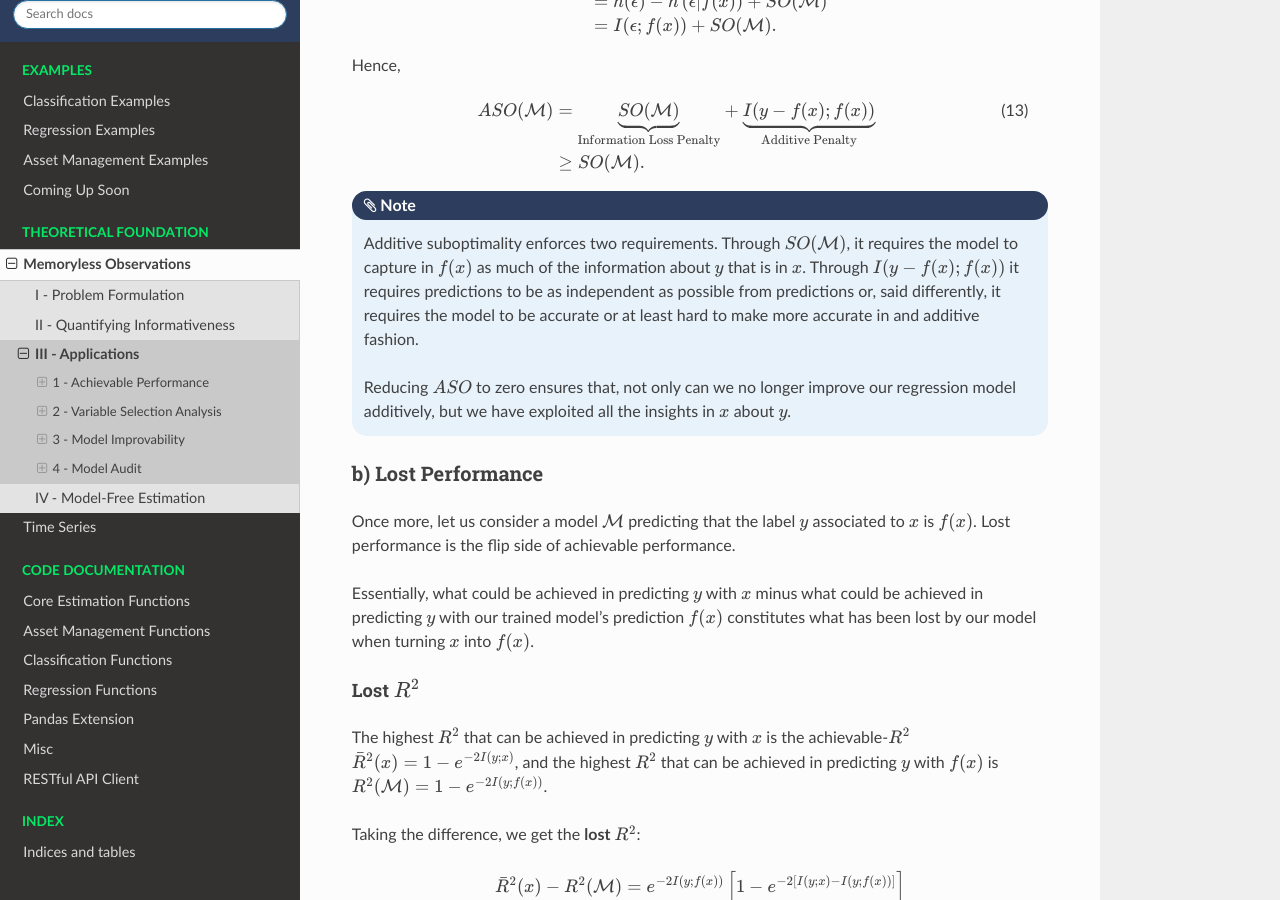
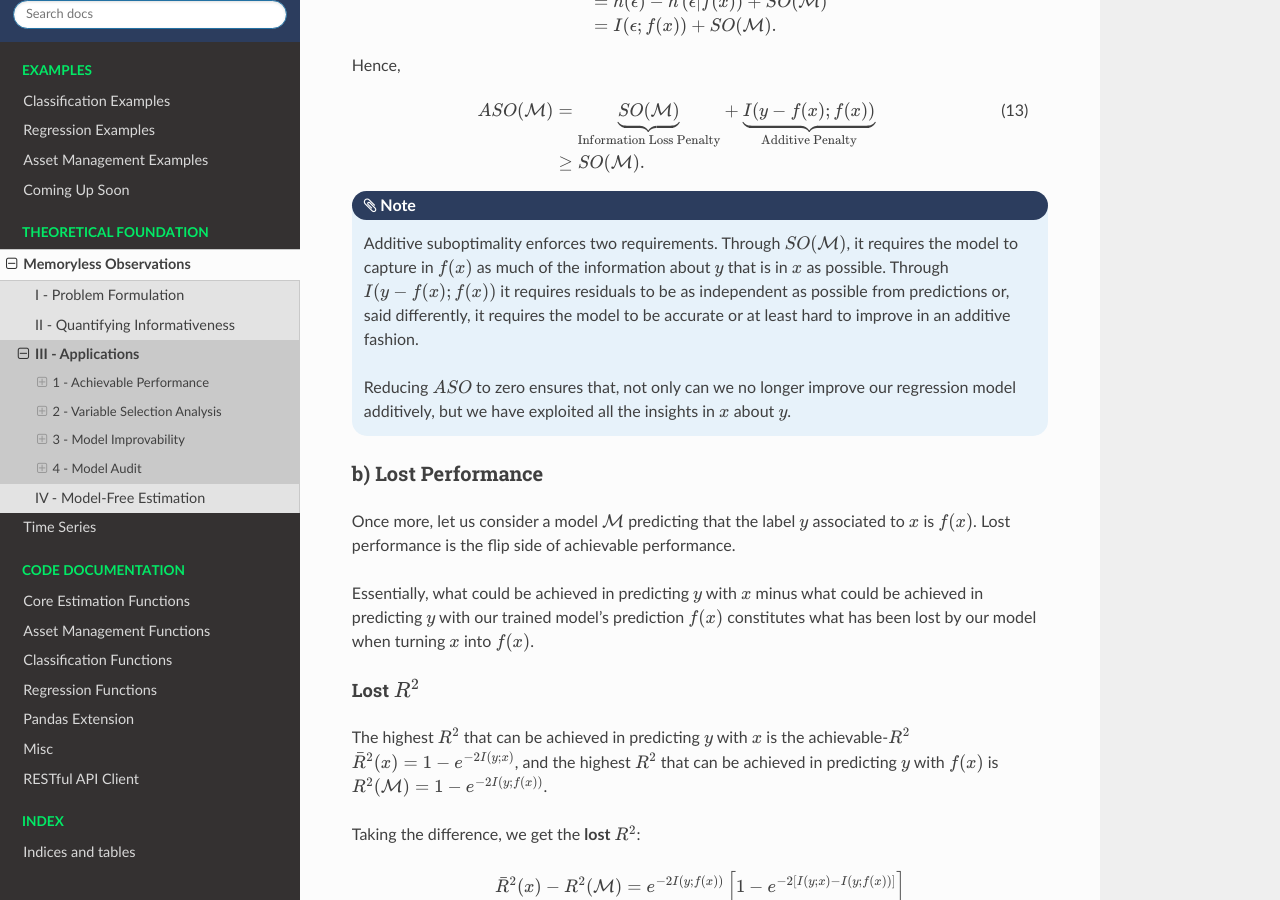
Before and after one commit to kxytechnologies/kxy-python, a Sphinx documentation site: the page built from docs/latest/theoretical_foundation/memoryless/applications.rst, in a window 1280 px wide and 900 px high, scrolled down 11942 px. Built offline with Sphinx 7.4.7 and the Read the Docs theme 2.0.0, drawn with Linux system fonts in a browser that asks for light colours; some of the changed text lies outside the part shown.

Commit message:
Typo fix

```diff
--- a/docs/latest/theoretical_foundation/memoryless/applications.rst
+++ b/docs/latest/theoretical_foundation/memoryless/applications.rst
@@ -456,7 +456,7 @@ Hence,
 
 .. note::
 
-	Additive suboptimality enforces two requirements. Through :math:`SO(\mathcal{M})`, it requires the model to capture in :math:`f(x)` as much of the information about :math:`y` that is in :math:`x`. Through :math:`I(y-f(x); f(x))` it requires predictions to be as independent as possible from predictions or, said differently, it requires the model to be accurate or at least hard to make more accurate in and additive fashion.
+	Additive suboptimality enforces two requirements. Through :math:`SO(\mathcal{M})`, it requires the model to capture in :math:`f(x)` as much of the information about :math:`y` that is in :math:`x` as possible. Through :math:`I(y-f(x); f(x))` it requires residuals to be as independent as possible from predictions or, said differently, it requires the model to be accurate or at least hard to improve in an additive fashion.
 
 	Reducing :math:`ASO` to zero ensures that, not only can we no longer improve our regression model additively, but we have exploited all the insights in :math:`x` about :math:`y`.
 
```
Also changed, not shown: other parts of docs/latest/theoretical_foundation/memoryless/applications.rst (+1 -1 lines), docs/latest/examples/classification/classification_variable_selection_explained.ipynb.
